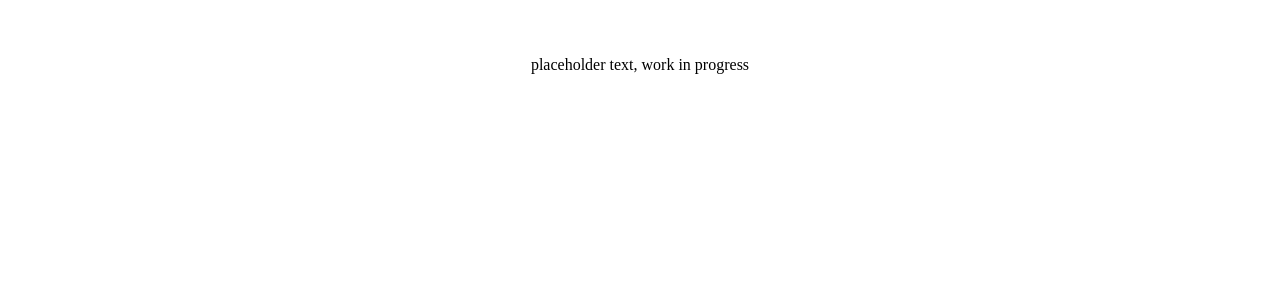
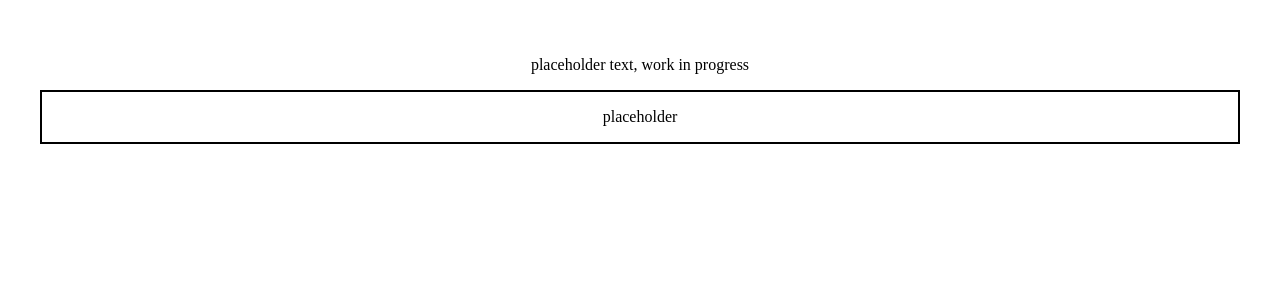
Before and after one commit to oliverhalberg/stat-tracker, a React (Vite) app: page / in a window 1280 px wide. Shown: the top 300 px of the page. Built offline with nearby package versions, Linux system fonts and the light colour scheme.

Commit message:
Added Stat component; added some basic placeholder code to check that everything was working and displaying properly before starting component development

```diff
--- a/src/App.jsx
+++ b/src/App.jsx
@@ -2,14 +2,18 @@ import { useState } from 'react'
 import reactLogo from './assets/react.svg'
 import viteLogo from '/vite.svg'
 import './App.css'
+import Stat from "./Stat.jsx"
 
 function App() {
   const [count, setCount] = useState(0)
+  return (
+    <div>
+      <p>
+        placeholder text, work in progress
+      </p>
+      <Stat />
+    </div>
 
-  return (
-    <p>
-      placeholder text, work in progress
-    </p>
     // <> Vite placeholder code
     //   <div>
     //     <a href="https://vite.dev" target="_blank">
--- /dev/null
+++ b/src/Stat.jsx
@@ -0,0 +1,11 @@
+
+const Stat = () => {
+
+    return (
+        <div style={{border: 'black solid 2px'}}>
+            <p>placeholder</p>
+        </div>
+    )
+}
+
+export default Stat
```
